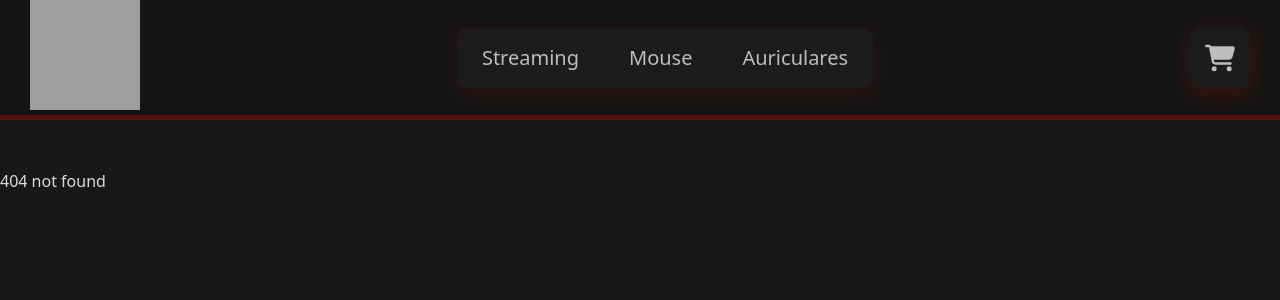
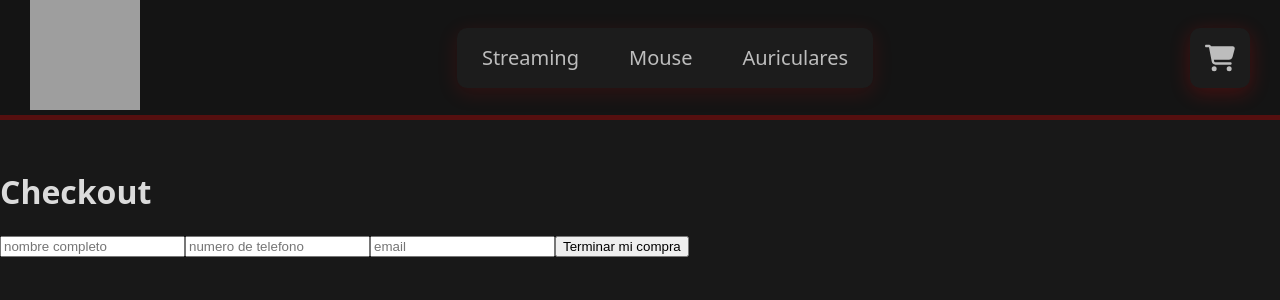
Before and after one commit to MartinPerezDev/ecommerce-97175, a React (Vite) app: page /checkout in a window 1280 px wide. Before the commit this address had no page. Shown: the top 300 px of the page. Built offline with nearby package versions, Linux system fonts and the light colour scheme; grey boxes are pictures that could not be loaded.

Commit message:
generando orden de compra

```diff
--- a/src/App.jsx
+++ b/src/App.jsx
@@ -5,6 +5,7 @@ import ItemDetailContainer from './components/ItemDetailContainer/ItemDetailCont
 import { BrowserRouter, Routes, Route } from 'react-router';
 import { CartProvider } from './context/CartContext';
 import Cart from './components/Cart/Cart';
+import Checkout from './components/Checkout/Checkout';
 
 function App() {
 
@@ -18,6 +19,7 @@ function App() {
           <Route path="/category/:category" element={<ItemListContainer saludo={"Bienvenidos a Redragon Ecommerce"} />} />
           <Route path="/detail/:productId" element={<ItemDetailContainer />} />
           <Route path="/cart" element={<Cart />} />
+          <Route path="/checkout" element={<Checkout />} />
 
           <Route path="*" element={<div>404 not found</div>} />
         </Routes>
--- a/src/components/Cart/Cart.jsx
+++ b/src/components/Cart/Cart.jsx
@@ -32,6 +32,9 @@ const Cart = () => {
 
       <h2>Precio total: ${totalPrice()}</h2>
       <button className="empty-cart" onClick={deleteCart} ><BsTrash3Fill />Vaciar carrito</button>
+
+      <br />
+      <Link to="/checkout" >Continuar con mi compra</Link>
     </div>
   )
 }
--- /dev/null
+++ b/src/components/Checkout/Checkout.jsx
@@ -0,0 +1,70 @@
+import { useState, useContext } from "react";
+import { CartContext } from "../../context/CartContext";
+import db from "../../db/db.js";
+import { collection, addDoc } from "firebase/firestore";
+
+const Checkout = () => {
+  const [dataForm, setDataForm] = useState({
+    fullname: "",
+    phone: "",
+    email: ""
+  });
+  const [orderId, setOrderId] = useState(null);
+  const { cart, totalPrice } = useContext(CartContext);
+
+  const changeInput = (event) => {
+    //event.target.name -> obtenemos el "name" del input actual
+    //event.target.value -> obtenemos el valor del input actual
+    setDataForm({ ...dataForm, [event.target.name]: event.target.value });
+  };
+
+  const submitForm = (event) => {
+    event.preventDefault();
+
+    //guardamos los datos de la orden de compra
+    const order = {
+      buyer: { ...dataForm },
+      products: [...cart],
+      total: totalPrice()
+    };
+
+    uploadOrder(order);
+  };
+
+  const uploadOrder = async (order) => {
+    try {
+      const orderRef = collection(db, "orders");
+      const response = await addDoc(orderRef, order);
+
+      //guardamos el id de la orden generada
+      setOrderId(response.id);
+    } catch (error) {
+      console.log("Error al subir la orden");
+    }
+  };
+
+  return (
+    <div>
+      <h1>Checkout</h1>
+      {
+        orderId ? (
+          <div>
+            <h2>Orden generada correctamente! 📦</h2>
+            <h3>Guarde el id de su orden: {orderId}</h3>
+          </div>
+        ) : (
+          <form onSubmit={submitForm} >
+            <input type="text" name="fullname" value={dataForm.fullname} onChange={changeInput} placeholder="nombre completo" />
+            <input type="number" name="phone" value={dataForm.phone} onChange={changeInput} placeholder="numero de telefono" />
+            <input type="email" name="email" value={dataForm.email} onChange={changeInput} placeholder="email" />
+
+            <button type="submit">Terminar mi compra</button>
+          </form>
+        )
+      }
+
+    </div>
+  )
+}
+
+export default Checkout
```
Also changed, not shown: 1 other file (tests, documents, lock files or other folders).
